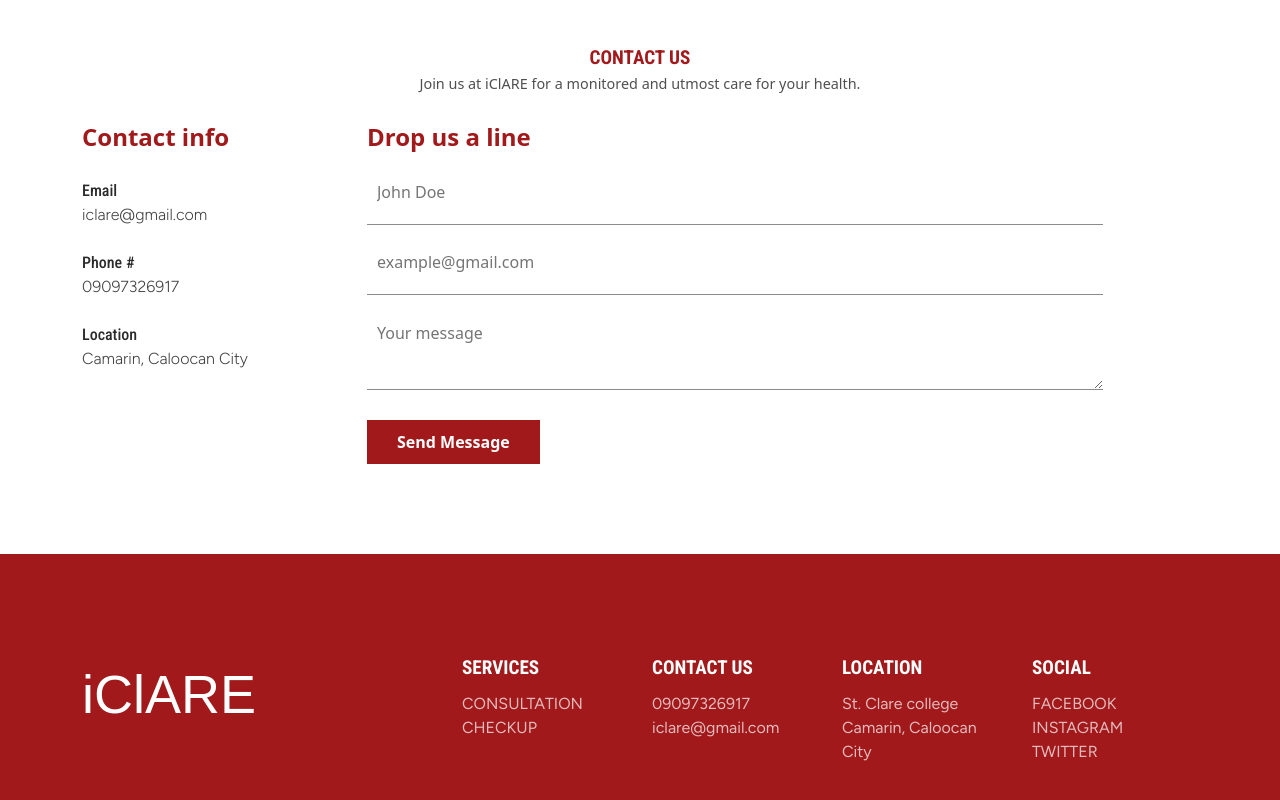
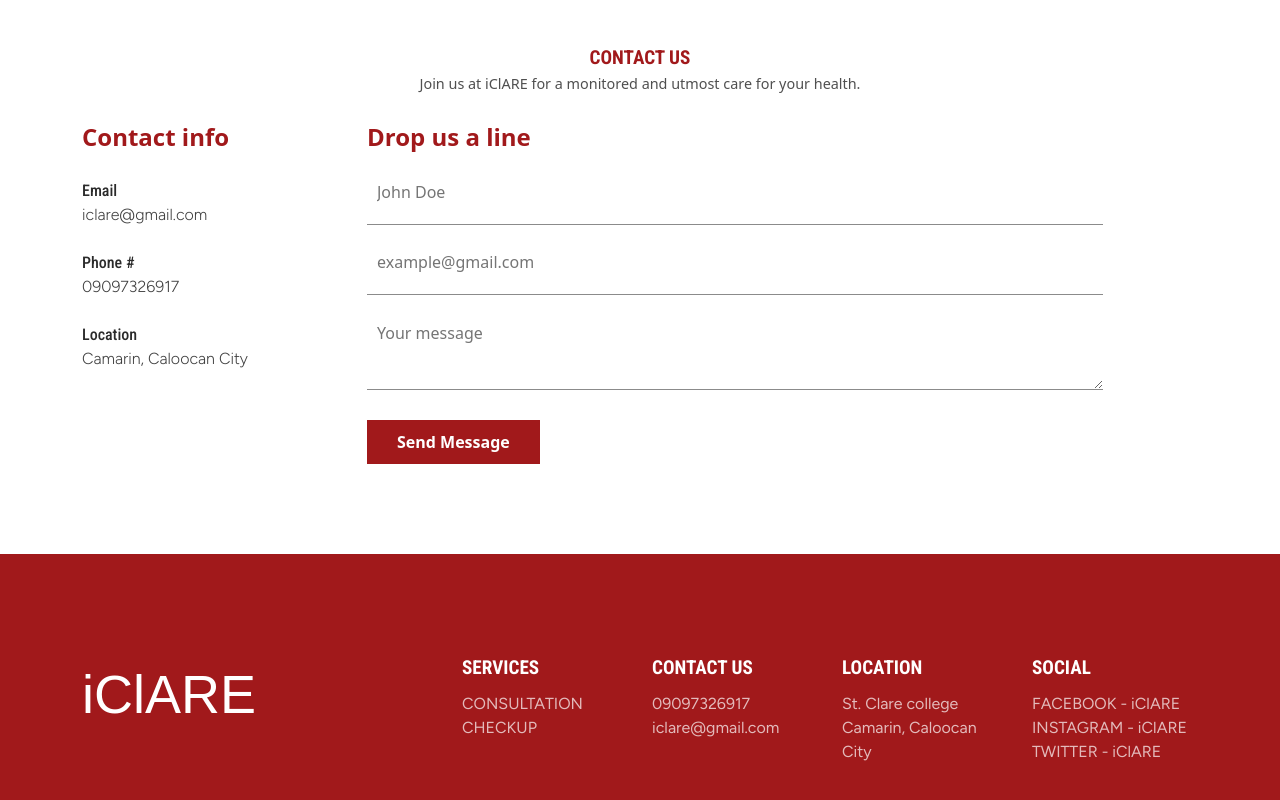
Before and after one commit to J3remyC/iClare, a plain HTML site: page index.html in a window 1280 px wide. Shown: the part 2403-3203 px from the top of the page. Drawn offline with nearby package versions, Linux system fonts and the light colour scheme; a web font is replaced by a local one.

Commit message:
Update index.html

```diff
--- a/index.html
+++ b/index.html
@@ -270,13 +270,13 @@
           <div class="col-lg-2 col-md-4 col-sm-6 footer-items" data-aos="fade-up" data-aos-duration="950">
             <div class="footer-item-title">SOCIAL</div>
             <div class="footer-subtitle">
-              FACEBOOK
+              FACEBOOK - iClARE
             </div>
             <div class="footer-subtitle">
-              INSTAGRAM
+              INSTAGRAM - iClARE
             </div>
             <div class="footer-subtitle">
-              TWITTER
+              TWITTER - iClARE
             </div>
           </div>
         </div>
```
